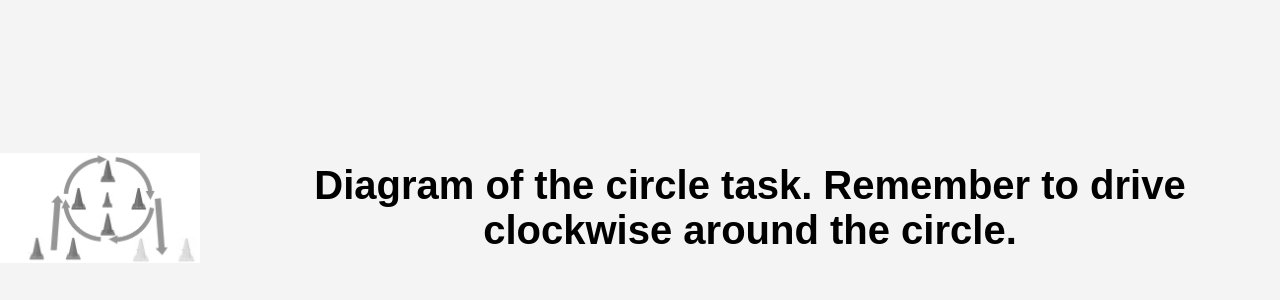
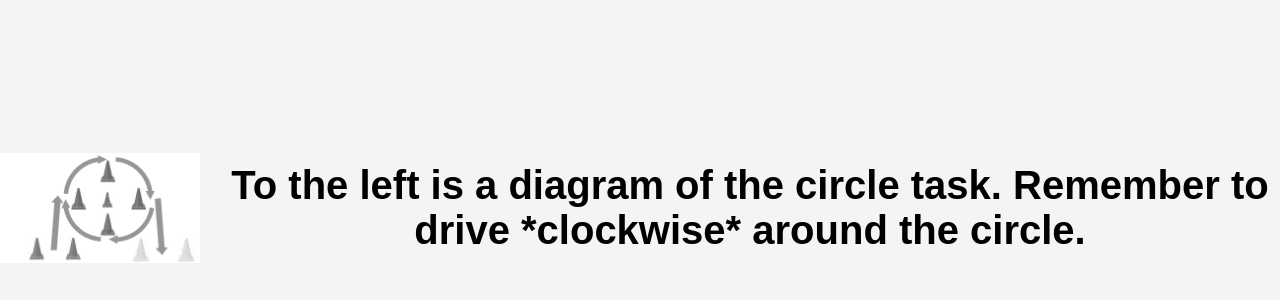
Before and after one commit to mariahschrum-tri/24-D-18_diagrams, a plain HTML site: page index.html in a window 1280 px wide. Shown: the part 192-492 px from the top of the page. Drawn offline with Linux system fonts and the light colour scheme.

Commit message:
Update index.html

```diff
--- a/index.html
+++ b/index.html
@@ -33,7 +33,7 @@
     <div class="container">
         <img src="circle_drill_diagram.png" alt="My Image">
         <div class="text">
-            <h1>Diagram of the circle task. Remember to drive clockwise around the circle.</h1>
+            <h1>To the left is a diagram of the circle task. Remember to drive *clockwise* around the circle.</h1>
         </div>
     </div>
 </body>
```
